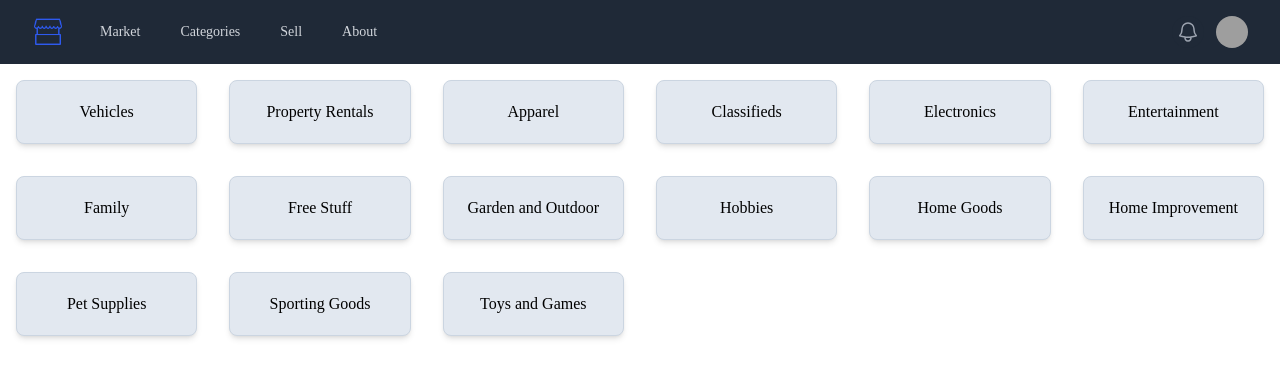
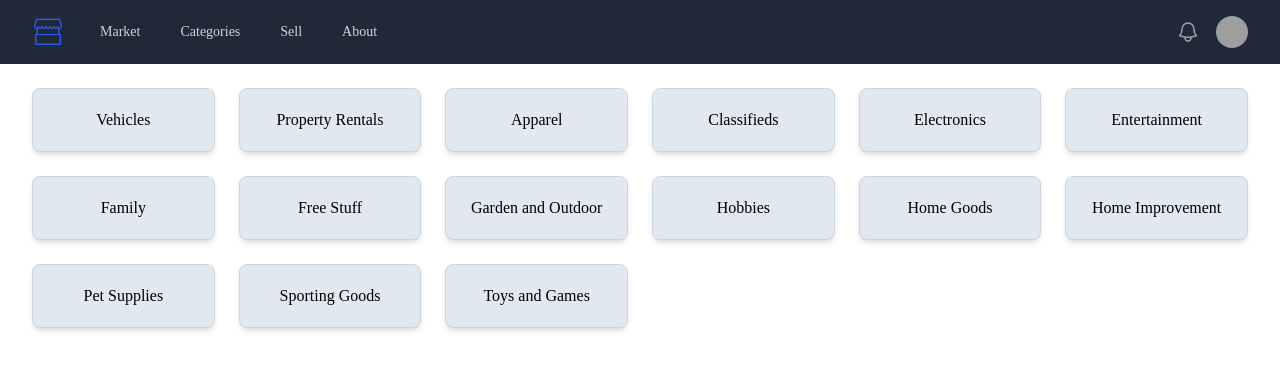
Before and after one commit to GrantLicata/Marketplace, a React (Create React App) app in the folder client/: page /categories in a window 1280 px wide. Shown: the top 378 px of the page. Built offline with nearby package versions, Linux system fonts and the light colour scheme; grey boxes are pictures that could not be loaded; a web font is replaced by a local one.

Commit message:
Standardized horizontal spacing across pages

```diff
--- a/client/src/components/Categories.js
+++ b/client/src/components/Categories.js
@@ -21,17 +21,19 @@ const categories = [
 
 const Categories = () => {
   return (
-    <div className='grid grid-cols-1 sm:grid-cols-2 md:grid-cols-3 lg:grid-cols-6'>
+    <div className='mx-auto max-w-7xl px-4 sm:px-6 lg:px-8'>
+      <div className='grid grid-cols-1 gap-6 sm:grid-cols-2 md:grid-cols-3 lg:grid-cols-6 pt-6'>
         {categories.map((item) => (
           <Link
             key={item.name}
             to={item.href}
-          className='w-auto h-16 m-4 flex justify-center items-center p-4 bg-slate-200 border border-slate-300 text-center rounded-lg shadow-md'
+            className='w-auto h-16 flex justify-center items-center p-4 bg-slate-200 border border-slate-300 text-center rounded-lg shadow-md'
           >
             {item.name}
           </Link>
         ))}
       </div>
+    </div>
   )
 }
 
--- a/client/src/components/Sell.js
+++ b/client/src/components/Sell.js
@@ -12,9 +12,8 @@ const Sell = () => {
   }, [selectedImage]);
 
   return (
-    <div className='p-6'>
-
-      <div class="px-4 mt-3 sm:px-0">
+    <div className='mx-auto max-w-7xl px-4 sm:px-6 lg:px-8'>
+      <div class="mt-3 sm:px-0">
         <h3 class="text-lg font-medium leading-6 text-gray-900">Product Profile</h3>
         <p class="mt-1 text-sm text-gray-600">Enter information for the product you would like to sell with us.</p>
       </div>
```
Lines whose indentation alone changed are shown as unchanged.
